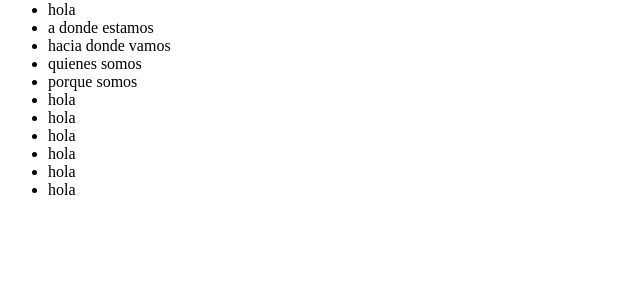
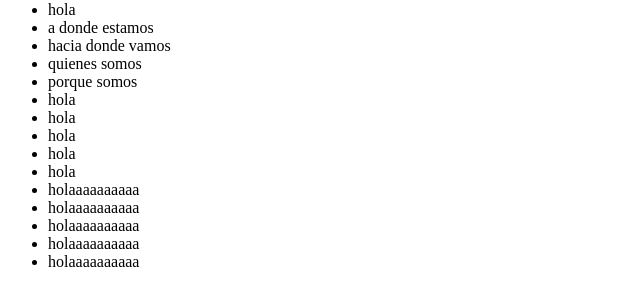
Before and after one commit to emiliopsy/Magrathea.store, a plain HTML site: page index.html in a window 1280 px wide. Shown: the part 79-384 px from the top of the page, without its empty margins (0-640 px from the left). Drawn offline with Linux system fonts and the light colour scheme.

Commit message:
Update index.html

```diff
--- a/index.html
+++ b/index.html
@@ -26,7 +26,11 @@
       <li>hola</li>
       <li>hola</li>
       <li>hola</li>
-      <li>hola</li>
+      <li>holaaaaaaaaaa</li>
+      <li>holaaaaaaaaaa</li>
+      <li>holaaaaaaaaaa</li>
+      <li>holaaaaaaaaaa</li>
+      <li>holaaaaaaaaaa</li>
     </ul>
   </body>
 </html>
```
